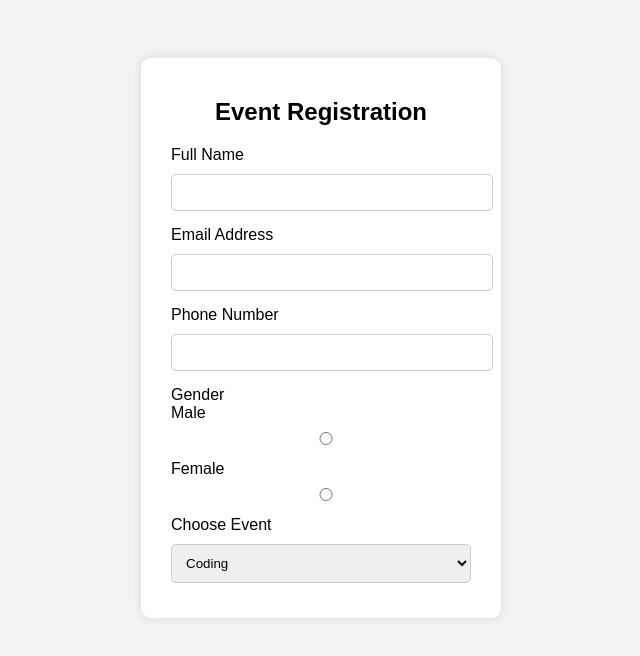
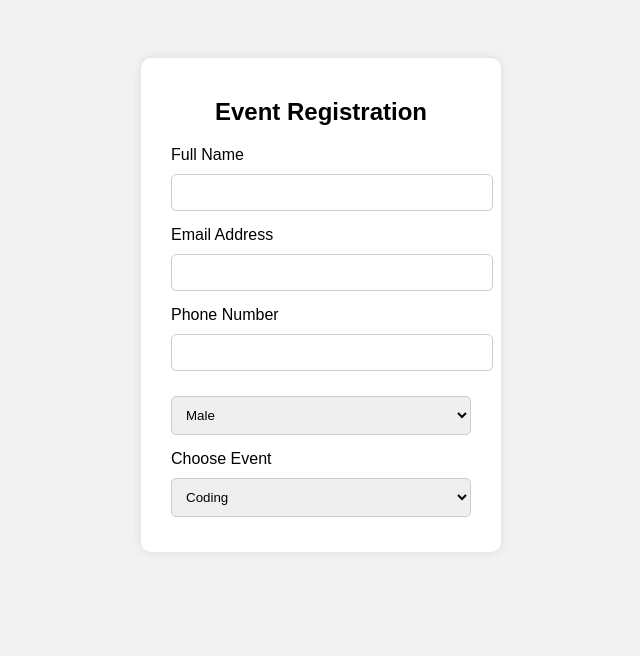
Before and after one commit to mayuriduru/registration-form, a plain HTML site: page registration.html in a window 1280 px wide. Shown: the whole page, without its empty margins (319-959 px from the left). Drawn offline with Linux system fonts and the light colour scheme.

Commit message:
Update registration.html

```diff
--- a/registration.html
+++ b/registration.html
@@ -51,11 +51,11 @@ text-align: center;
 <input type="email" id="email" name="email" required>
 <label for="Phone">Phone Number</label>
 <input type ="tel" id="phone" name="phone" required>
-<label for="Gender">Gender</label><br>
-<label for="Male">Male</label><br>
-<input type="radio" id="male" name="gender" value="male"><br>
-<label for="Female">Female</label><br>
-<input type="radio" id="female" name="gender" value="female><br>
+<select>
+  <option>Male</option>
+  <option>Female</option>
+  <option>Other</option>
+</select>
 <label for="event">Choose Event</label>
 <select id="event" name="event">
 <option value="coding">Coding</option>
```
